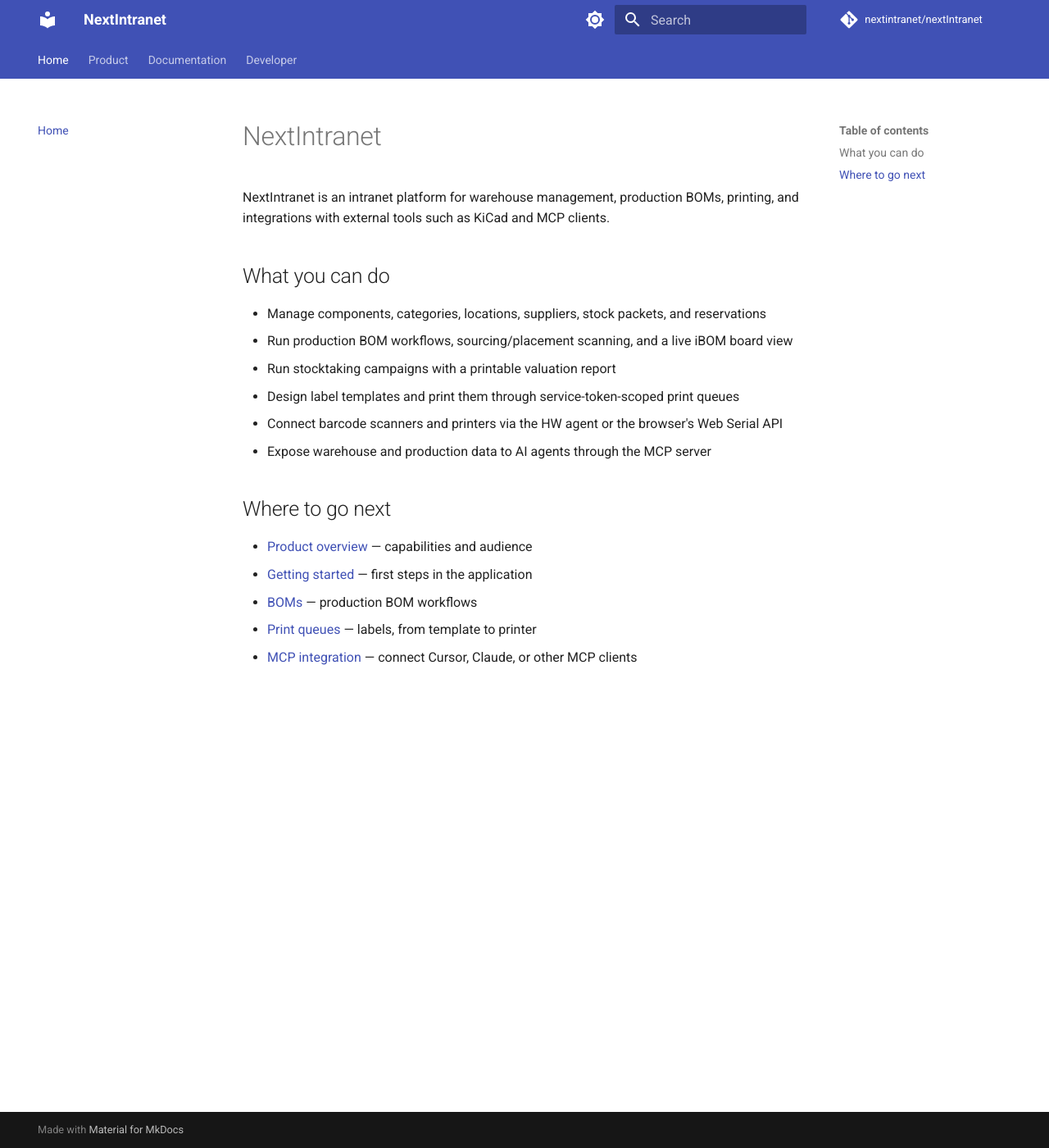
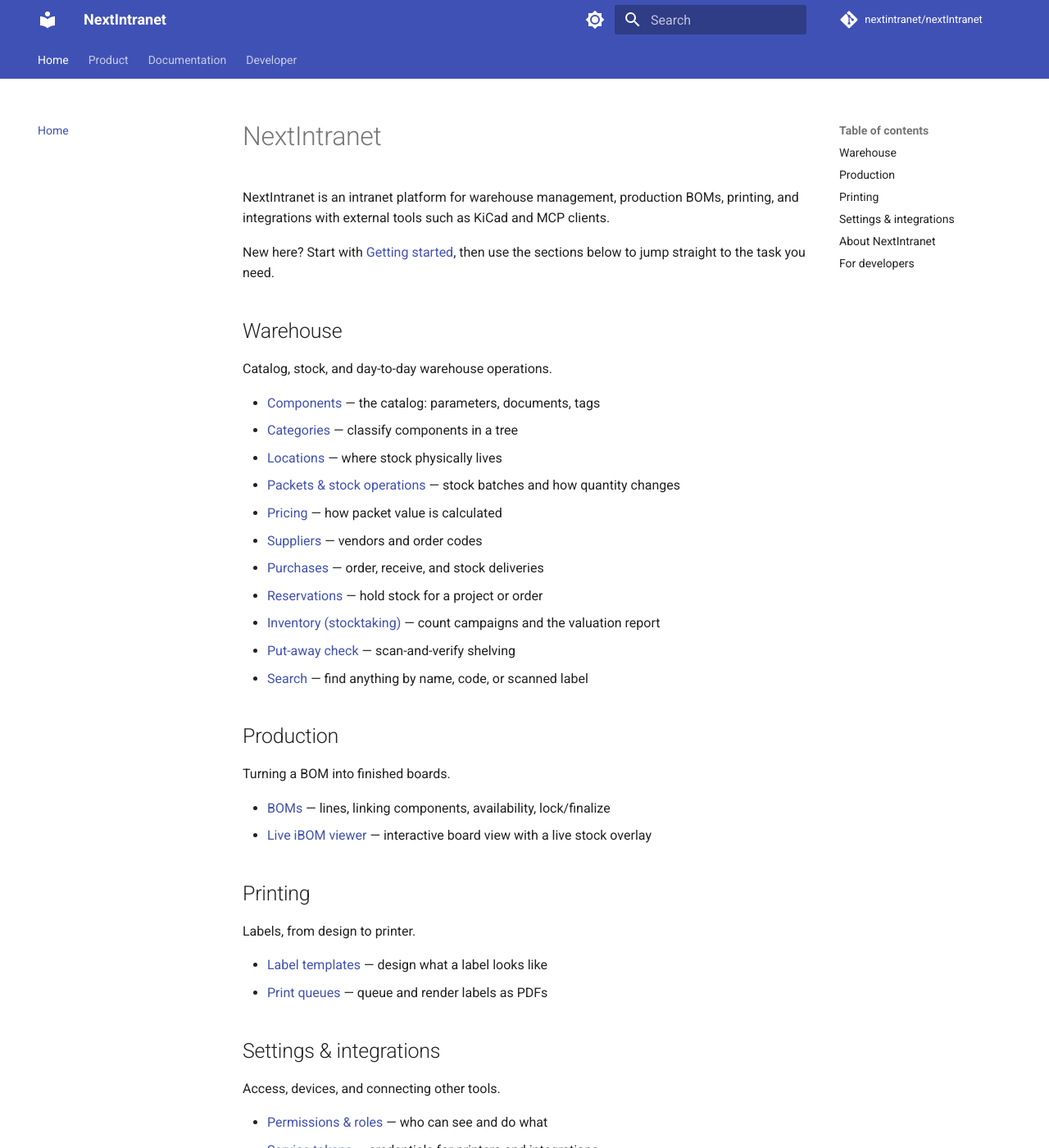
Before and after one commit to NextIntranet/nextIntranet, an MkDocs documentation site: the page built from documentation/content/index.md, in a window 1280 px wide and 1400 px high. Shown: the whole window at 82% size. Built offline with MkDocs 1.6.1 and Material for MkDocs 9.7.7, drawn with Linux system fonts in a browser that asks for light colours; comment, search, counter and statistics services are not loaded; some of the changed text lies outside the part shown.

Commit message:
reorganize Home into a task-oriented hub for user documentation

```diff
--- a/documentation/content/index.md
+++ b/documentation/content/index.md
@@ -8,19 +8,57 @@
 NextIntranet is an intranet platform for warehouse management, production BOMs,
 printing, and integrations with external tools such as KiCad and MCP clients.
 
-## What you can do
+New here? Start with [Getting started](guide/getting-started.md), then use the
+sections below to jump straight to the task you need.
 
-- Manage components, categories, locations, suppliers, stock packets, and reservations
-- Run production BOM workflows, sourcing/placement scanning, and a live iBOM board view
-- Run stocktaking campaigns with a printable valuation report
-- Design label templates and print them through service-token-scoped print queues
-- Connect barcode scanners and printers via the HW agent or the browser's Web Serial API
-- Expose warehouse and production data to AI agents through the MCP server
+## Warehouse
 
-## Where to go next
+Catalog, stock, and day-to-day warehouse operations.
 
-- [Product overview](product/overview.md) — capabilities and audience
-- [Getting started](guide/getting-started.md) — first steps in the application
-- [BOMs](guide/production/boms.md) — production BOM workflows
-- [Print queues](guide/printing/print-queues.md) — labels, from template to printer
-- [MCP integration](guide/settings/mcp.md) — connect Cursor, Claude, or other MCP clients
+- [Components](guide/warehouse/components.md) — the catalog: parameters, documents, tags
+- [Categories](guide/warehouse/categories.md) — classify components in a tree
+- [Locations](guide/warehouse/locations.md) — where stock physically lives
+- [Packets & stock operations](guide/warehouse/packets.md) — stock batches and how quantity changes
+- [Pricing](guide/warehouse/pricing.md) — how packet value is calculated
+- [Suppliers](guide/warehouse/suppliers.md) — vendors and order codes
+- [Purchases](guide/warehouse/purchases.md) — order, receive, and stock deliveries
+- [Reservations](guide/warehouse/reservations.md) — hold stock for a project or order
+- [Inventory (stocktaking)](guide/warehouse/inventory.md) — count campaigns and the valuation report
+- [Put-away check](guide/warehouse/put-away.md) — scan-and-verify shelving
+- [Search](guide/search.md) — find anything by name, code, or scanned label
+
+## Production
+
+Turning a BOM into finished boards.
+
+- [BOMs](guide/production/boms.md) — lines, linking components, availability, lock/finalize
+- [Live iBOM viewer](guide/production/ibom.md) — interactive board view with a live stock overlay
+
+## Printing
+
+Labels, from design to printer.
+
+- [Label templates](guide/printing/label-templates.md) — design what a label looks like
+- [Print queues](guide/printing/print-queues.md) — queue and render labels as PDFs
+
+## Settings & integrations
+
+Access, devices, and connecting other tools.
+
+- [Permissions & roles](guide/settings/permissions.md) — who can see and do what
+- [Service tokens](guide/settings/service-tokens.md) — credentials for printers and integrations
+- [Hardware](guide/settings/hardware.md) — connect barcode scanners and printers
+- [KiCad HTTP library](guide/settings/kicad.md) — browse components as a KiCad symbol library
+- [MCP integration](guide/settings/mcp.md) — connect Claude, Cursor, or other AI/MCP clients
+
+## About NextIntranet
+
+- [Product overview](product/overview.md) — capabilities and audience at a glance
+- [Features](product/features.md) — full capability checklist
+
+## For developers
+
+Extending NextIntranet itself, rather than using it:
+
+- [Plugin system](developer/plugin-system.md) — extension points and plugin instances
+- [Supplier API mapping](developer/supplier-api-mapping.md) — declarative supplier data mapping
```
Also changed, not shown: documentation/manifest.json.
